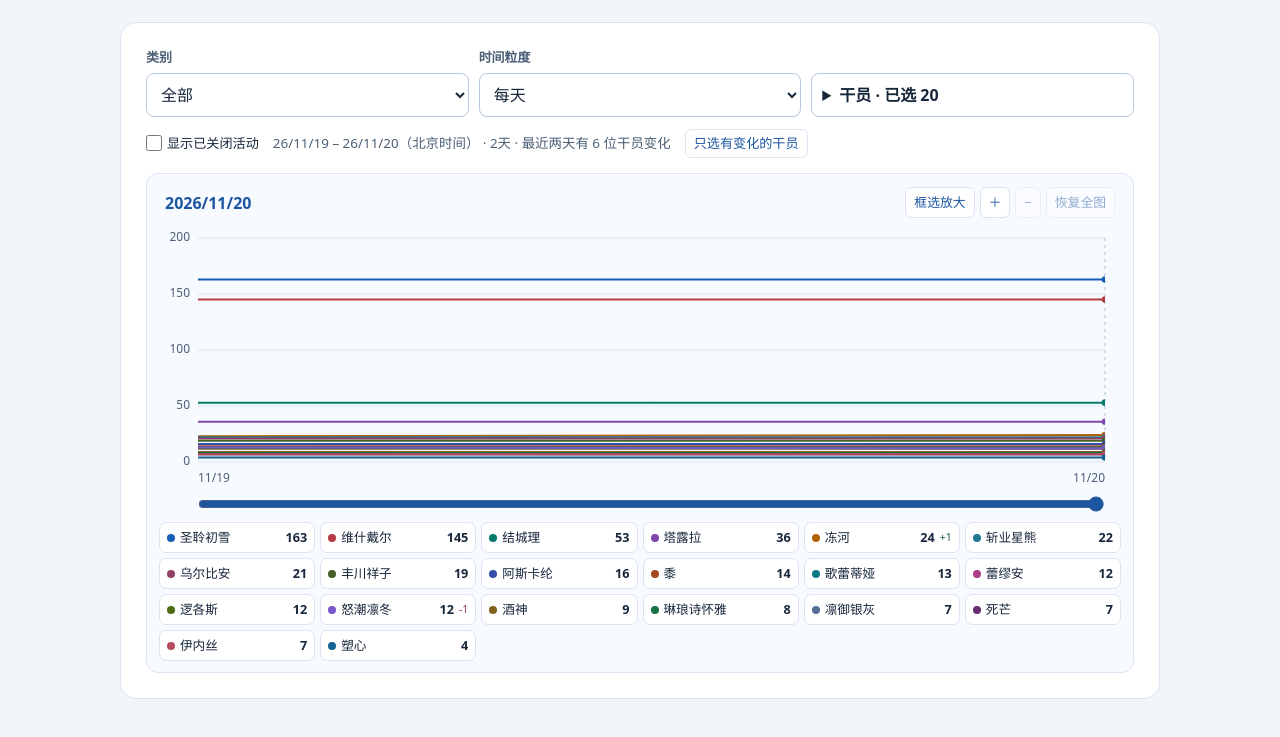
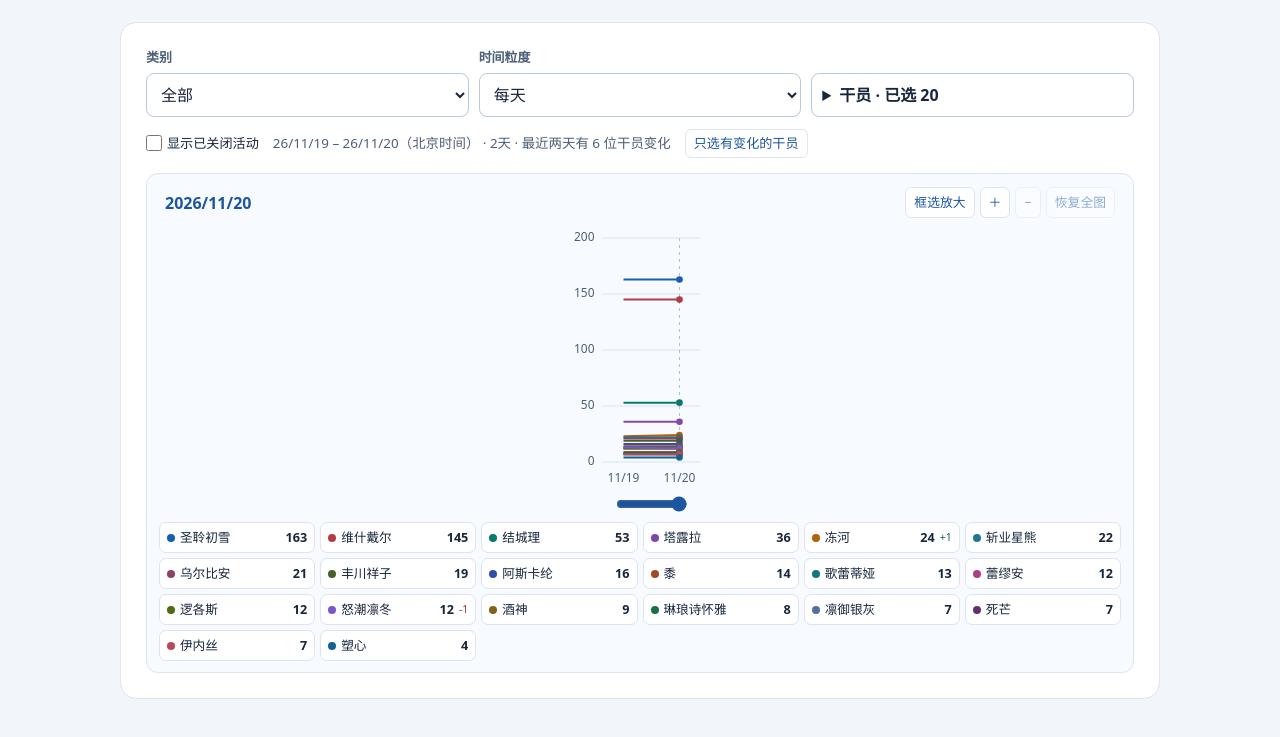
Before and after one commit to NAMEL1EE/arkrec-exclusive-browser, a plain HTML site: page dist/trends.html in a window 1280 px wide. Shown: the part 197-934 px from the top of the page. Drawn offline with Linux system fonts and the light colour scheme.

Commit message:
固定独享历史日视图的日期间距

```diff
--- a/dist/style.css
+++ b/dist/style.css
@@ -169,6 +169,7 @@ td[data-mode=challenge] .chip{background:var(--amber-pale);color:var(--amber)}
 .trend-chart-heading output{color:var(--accent);font-weight:700;font-variant-numeric:tabular-nums}
 #trend-canvas{display:block;width:100%;height:clamp(212px,34vh,318px);touch-action:pan-y}
 #trend-canvas.can-pan{cursor:grab;touch-action:none}
+#trend-canvas.pan-dates{touch-action:pan-y}
 #trend-canvas.is-panning{cursor:grabbing}
 #trend-canvas.box-zoom{cursor:crosshair;touch-action:none}
 #trend-position{display:block;width:calc(100% - 55px);margin:1px 16px 9px 39px;padding:0;accent-color:var(--accent)}
--- a/dist/trends.js
+++ b/dist/trends.js
@@ -35,6 +35,10 @@
   const number = new Intl.NumberFormat('zh-CN')
   const deltaNumber = new Intl.NumberFormat('zh-CN', { signDisplay: 'exceptZero' })
   const byName = new Intl.Collator('zh-CN')
+  const daySpacing = 56
+  const axisGutter = 39
+  const edgeGutter = 16
+  const pointInset = 21
   const colors = [
     '#175fb4', '#b53b42', '#067b6b', '#8048a8', '#b26209',
     '#217692', '#8f4266', '#466127', '#344dab', '#a4481f',
@@ -105,11 +109,7 @@
   function refreshTimeline() {
     daily = granularity.value === 'day'
     const samples = daily ? [...days.values()] : history
-    points = samples.map(sample => {
-      const timestamp = Date.parse(sample.at)
-      const x = daily ? Math.floor((timestamp + 28_800_000) / 86_400_000) : timestamp
-      return { date: new Date(timestamp), sample, x }
-    })
+    points = samples.map(sample => ({ date: new Date(sample.at), sample }))
     renderTimelineSummary()
     renderSelection(points.length - 1)
   }
@@ -167,10 +167,10 @@
     legend.replaceChildren(...legendRows.map(({ item }) => item))
     const highest = series.reduce((max, line) => line.values.reduce((value, count) => Math.max(value, count), max), 1)
     const step = axisStep(highest)
-    fullView = { first: 0, last: points.length - 1, low: 0, high: Math.ceil(highest / step) * step }
+    fullView = { first: 0, last: points.length - 1, low: 0, high: Math.ceil(highest / step) * step, timeZoom: false }
     plot = null
     stopInteraction()
-    setView(fullView, index)
+    setView({ ...fullView, ...dailyWindow(fullView.last) }, index)
   }
 
   function axisStep(range) {
@@ -181,30 +181,42 @@
 
   const clamp = (value, low, high) => Math.min(high, Math.max(low, value))
 
+  function dailyWindow(last) {
+    if (!daily) return { first: fullView.first, last: fullView.last }
+    const width = canvas.clientWidth - axisGutter - edgeGutter - 2 * pointInset
+    const capacity = Math.max(1, Math.floor(width / daySpacing) + 1)
+    const slots = Math.min(capacity, fullView.last + 1)
+    last = clamp(last, slots - 1, fullView.last)
+    return { first: last - slots + 1, last }
+  }
+
   function setView(next, index = Number(position.value)) {
     view = next
-    position.min = String(view.first)
-    position.max = String(view.last)
+    const range = daily && !view.timeZoom ? fullView : view
+    position.min = String(range.first)
+    position.max = String(range.last)
     position.value = String(clamp(index, view.first, view.last))
-    position.hidden = !series.length || view.first === view.last
+    position.hidden = !series.length || range.first === range.last
     renderZoomControls()
     renderPoint()
   }
 
   function renderZoomControls() {
     const verticalZoom = view.low !== fullView.low || view.high !== fullView.high
-    const timeZoom = view.first !== fullView.first || view.last !== fullView.last
+    const canPanDates = view.first > fullView.first || view.last < fullView.last
+    const zoomed = view.timeZoom || verticalZoom
     zoomTools.hidden = !series.length
     boxButton.setAttribute('aria-pressed', String(boxMode))
     canvas.classList.toggle('box-zoom', boxMode)
-    canvas.classList.toggle('can-pan', !boxMode && (timeZoom || verticalZoom))
+    canvas.classList.toggle('can-pan', !boxMode && (canPanDates || verticalZoom))
+    canvas.classList.toggle('pan-dates', !boxMode && canPanDates && !verticalZoom)
     zoomIn.disabled = view.high - view.low <= 2
     zoomOut.disabled = !verticalZoom
-    zoomReset.disabled = !verticalZoom && !timeZoom && !boxMode
-    zoomHint.hidden = !series.length || (!boxMode && !verticalZoom && !timeZoom)
-    zoomHint.textContent = boxMode
-      ? '在图内拖动框选，松开即可放大。'
-      : '拖动图表可平移。当前范围 ' + number.format(view.low) + '–' + number.format(view.high) + ' 项'
+    zoomReset.disabled = !zoomed && !boxMode && view.last === fullView.last
+    zoomHint.hidden = !series.length || (!boxMode && !zoomed && !canPanDates)
+    if (boxMode) zoomHint.textContent = '在图内拖动框选，松开即可放大。'
+    else if (zoomed) zoomHint.textContent = '拖动图表可平移。当前范围 ' + number.format(view.low) + '–' + number.format(view.high) + ' 项'
+    else zoomHint.textContent = '左右拖动查看其他日期。'
   }
 
   function stopInteraction() {
@@ -254,18 +266,27 @@
     canvas.height = Math.round(height * pixelRatio)
     context.scale(pixelRatio, pixelRatio)
 
-    const left = 39
-    const right = width - 16
+    const { first, last, low, high } = view
+    const fixedDays = daily && !view.timeZoom
+    const plotWidth = width - axisGutter - edgeGutter
+    const chartWidth = fixedDays ? Math.min(plotWidth, daySpacing * (last - first) + 2 * pointInset) : plotWidth
+    const left = axisGutter + (plotWidth - chartWidth) / 2
+    const right = left + chartWidth
+    const inset = fixedDays ? Math.min(pointInset, chartWidth / 2) : 0
     const top = 16
     const bottom = height - 32
-    const { first, last, low, high } = view
     const range = high - low
     const interval = axisStep(range)
     const yFor = value => bottom - (bottom - top) * (value - low) / range
-    const startX = points[first].x
-    const span = points[last].x - startX
-    const xFor = index => span ? left + (right - left) * (points[index].x - startX) / span : (left + right) / 2
-    plot = { left, right, top, bottom, xFor }
+    const xValue = index => daily ? index : points[index].date.getTime()
+    const startX = xValue(first)
+    const span = xValue(last) - startX
+    const xFor = index => span ? left + inset + (chartWidth - 2 * inset) * (xValue(index) - startX) / span : (left + right) / 2
+    plot = { left, right, top, bottom, xFor, dragStep: fixedDays ? daySpacing : chartWidth / Math.max(1, last - first) }
+    const timelineFits = fixedDays && first === fullView.first && last === fullView.last
+    const thumbRadius = 8
+    position.style.marginLeft = timelineFits ? (left + inset - thumbRadius) + 'px' : ''
+    position.style.width = timelineFits ? (chartWidth - 2 * inset + 2 * thumbRadius) + 'px' : ''
     const index = Number(position.value)
 
     context.font = '12px system-ui'
@@ -282,7 +303,7 @@
       context.fillText(number.format(value), left - 8, y)
     }
 
-    const tickCount = Math.min(last - first + 1, width < 470 ? 3 : 6)
+    const tickCount = fixedDays ? last - first + 1 : Math.min(last - first + 1, width < 470 ? 3 : 6)
     const start = points[first].date
     const end = points[last].date
     let dateLabel = day
@@ -293,8 +314,8 @@
       const tickIndex = first + Math.round(tick * (last - first) / Math.max(1, tickCount - 1))
       const x = xFor(tickIndex)
       const interior = tick > 0 && tick < tickCount - 1
-      if (interior && (x - previousTick < 62 || right - x < 62)) continue
-      context.textAlign = tickCount === 1 ? 'center' : tick === 0 ? 'left' : tick === tickCount - 1 ? 'right' : 'center'
+      if (!fixedDays && interior && (x - previousTick < 62 || right - x < 62)) continue
+      context.textAlign = fixedDays || tickCount === 1 ? 'center' : tick === 0 ? 'left' : tick === tickCount - 1 ? 'right' : 'center'
       context.fillText(dateLabel.format(points[tickIndex].date), x, bottom + 17)
       previousTick = x
     }
@@ -312,8 +333,7 @@
     context.rect(left, top, right - left, bottom - top)
     context.clip()
 
-    const zoomed = view.low !== fullView.low || view.high !== fullView.high
-      || first !== fullView.first || last !== fullView.last
+    const zoomed = view.timeZoom || view.low !== fullView.low || view.high !== fullView.high
     if (zoomed && portraits && !avatarSheet) {
       avatarSheet = new Image()
       avatarSheet.addEventListener('load', drawChart, { once: true })
@@ -452,6 +472,7 @@
   function choosePoint(event) {
     if (!plot) return
     const x = event.clientX - canvas.getBoundingClientRect().left
+    if (x < plot.left || x > plot.right) return
     const index = nearestPoint(x)
     if (Number(position.value) === index) return
     position.value = String(index)
@@ -471,6 +492,7 @@
     if (Math.abs(start.x - end.x) >= 12) {
       next.first = nearestPoint(Math.min(start.x, end.x))
       next.last = nearestPoint(Math.max(start.x, end.x))
+      next.timeZoom ||= next.first !== view.first || next.last !== view.last
     }
     if (Math.abs(start.y - end.y) >= 12) {
       const valueAt = y => view.low + (plot.bottom - y) * (view.high - view.low) / (plot.bottom - plot.top)
@@ -482,19 +504,19 @@
   }
 
   function panChart(event) {
-    const { origin, start, index } = drag
+    const { origin, start, index, dragStep } = drag
     const dx = event.clientX - start.x
     const dy = event.clientY - start.y
     if (!drag.moved && Math.hypot(dx, dy) < 5) return
     drag.moved = true
     const dates = origin.last - origin.first
     const height = origin.high - origin.low
-    const first = clamp(origin.first - Math.round(dx * Math.max(1, dates) / (plot.right - plot.left)),
+    const first = clamp(origin.first - Math.round(dx / dragStep),
       fullView.first, fullView.last - dates)
     const low = clamp(origin.low + Math.round(dy * height / (plot.bottom - plot.top)),
       fullView.low, fullView.high - height)
     if (first !== view.first || low !== view.low) {
-      setView({ first, last: first + dates, low, high: low + height }, index + first - origin.first)
+      setView({ ...origin, first, last: first + dates, low, high: low + height }, index + first - origin.first)
     }
   }
 
@@ -506,7 +528,7 @@
     } else if (canvas.classList.contains('can-pan')) {
       drag = {
         kind: 'pan', start: { x: event.clientX, y: event.clientY }, pointerId: event.pointerId,
-        origin: view, index: Number(position.value), moved: false,
+        origin: view, index: Number(position.value), dragStep: plot.dragStep, moved: false,
       }
       canvas.classList.add('is-panning')
     } else return
@@ -554,7 +576,7 @@
   zoomOut.addEventListener('click', () => zoomVertical(1.75))
   zoomReset.addEventListener('click', () => {
     stopInteraction()
-    setView(fullView)
+    setView({ ...fullView, ...dailyWindow(fullView.last) }, fullView.last)
   })
   zoomTools.addEventListener('keydown', event => {
     if (event.key !== 'Escape' || !boxMode) return
@@ -562,7 +584,13 @@
     renderZoomControls()
     drawChart()
   })
-  position.addEventListener('input', renderPoint)
+  position.addEventListener('input', () => {
+    const index = Number(position.value)
+    if (!view.timeZoom && (index < view.first || index > view.last)) {
+      const last = index < view.first ? index + view.last - view.first : index
+      setView({ ...view, ...dailyWindow(last) }, index)
+    } else renderPoint()
+  })
   granularity.addEventListener('change', refreshTimeline)
   scope.addEventListener('change', rankOperators)
   includeClosed.addEventListener('change', rankOperators)
@@ -593,7 +621,17 @@
     picker.open = false
     $('trend-picker-summary').focus()
   })
-  new ResizeObserver(drawChart).observe(canvas)
+  new ResizeObserver(() => {
+    if (daily && !view.timeZoom && series.length) {
+      const visibleDays = dailyWindow(view.last)
+      if (visibleDays.first !== view.first || visibleDays.last !== view.last) {
+        stopInteraction()
+        setView({ ...view, ...visibleDays })
+        return
+      }
+    }
+    drawChart()
+  }).observe(canvas)
   $('trend-empty').hidden = true
   $('trend-panel').hidden = false
   refreshTimeline()
```
Also changed, not shown: dist/trends.html (+2 -2 lines).
